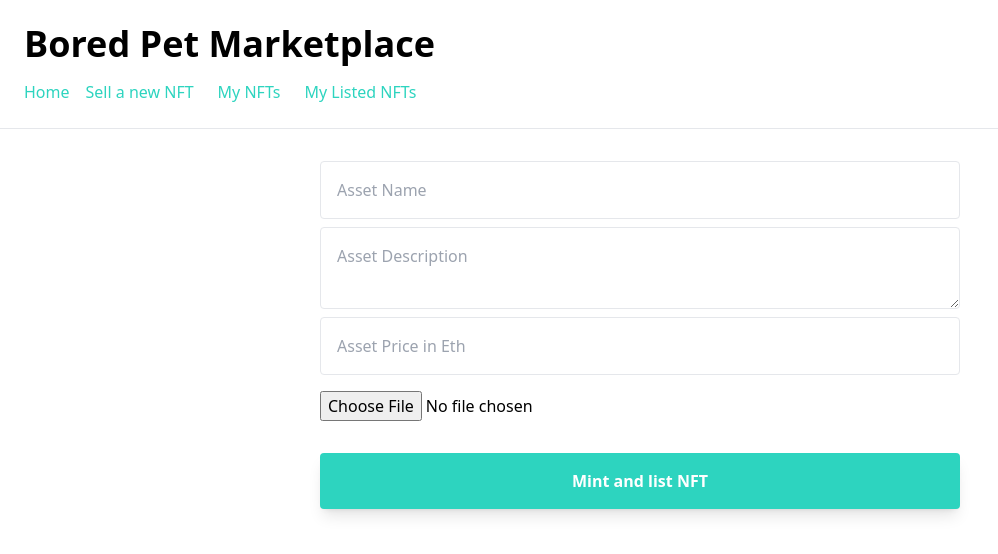
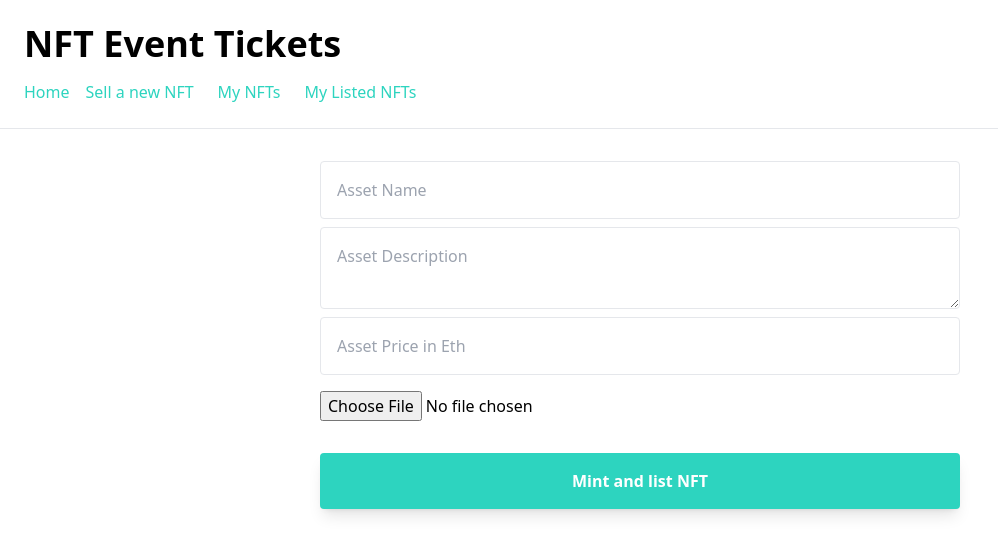
Before and after one commit to fdelu/te-nft, a Next.js app in the folder web/: page /create-and-list-nft in a window 1280 px wide. Shown: the top 554 px of the page, without its empty margins (0-998 px from the left). Built offline with nearby package versions, Linux system fonts and the light colour scheme; no server answers; what ipfs-http-client would draw is missing.

Commit message:
Cambio nombre de la página

```diff
--- a/web/pages/_app.tsx
+++ b/web/pages/_app.tsx
@@ -6,7 +6,7 @@ function MyApp({ Component, pageProps }: AppProps) {
   return (
     <div>
       <nav className="border-b p-6">
-        <p className="text-4xl font-bold">Bored Pet Marketplace</p>
+        <p className="text-4xl font-bold">NFT Event Tickets</p>
         <div className="flex mt-4">
           <Link href="/" className="mr-4 text-teal-400">
             Home
```
